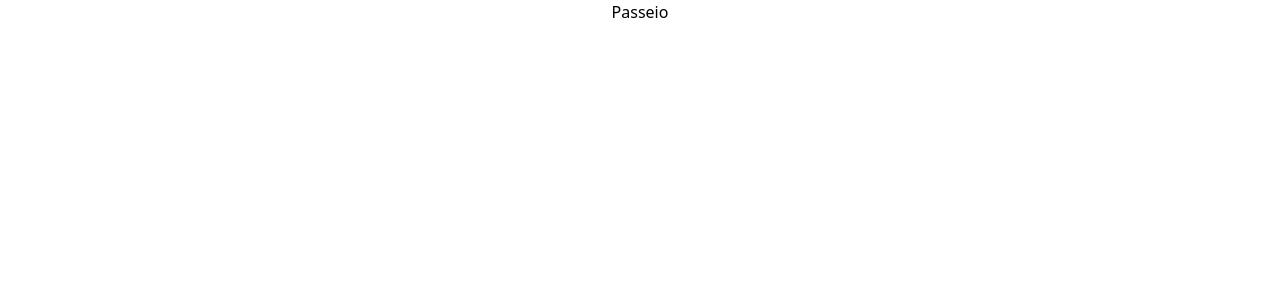
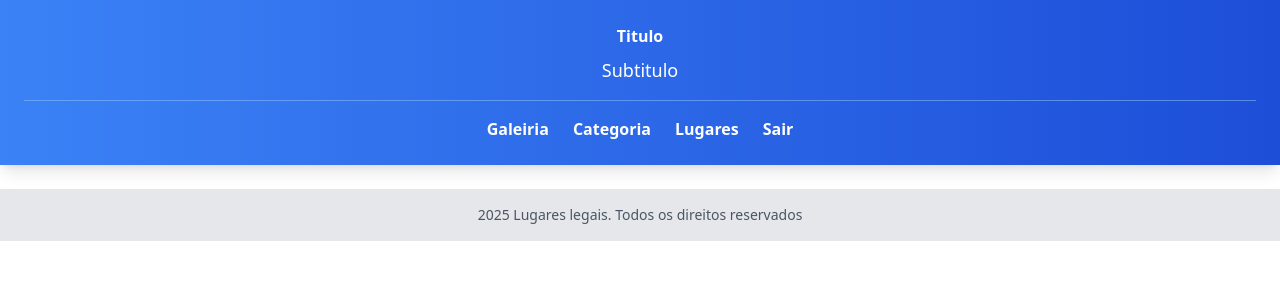
Before and after one commit to bocchini/passeio-app, an Angular app: page /paginas in a window 1280 px wide. Before the commit this address led to /. Shown: the top 300 px of the page. Built offline with nearby package versions, Linux system fonts and the light colour scheme.

Commit message:
inicio laytout principal

```diff
--- a/src/app/app-routing.module.ts
+++ b/src/app/app-routing.module.ts
@@ -1,7 +1,12 @@
 import { NgModule } from '@angular/core';
 import { RouterModule, Routes } from '@angular/router';
 
-const routes: Routes = [];
+const routes: Routes = [
+  {
+    path: 'paginas', loadChildren: () =>
+      import('./template/template.module').then(m => m.TemplateModule)
+  }
+];
 
 @NgModule({
   imports: [RouterModule.forRoot(routes)],
--- a/src/app/app.component.html
+++ b/src/app/app.component.html
@@ -1 +1 @@
-<h1 class="text-center test-blue-500">Passeio</h1>
+<router-outlet></router-outlet>
--- /dev/null
+++ b/src/app/categorias/categoria/categoria.component.html
@@ -0,0 +1 @@
+<p>categoria works!</p>
--- a/src/app/template/layout/layout.component.html
+++ b/src/app/template/layout/layout.component.html
@@ -1 +1,31 @@
-<p>layout works!</p>
+<header class="bg-gradient-to-r from-blue-500 to-blue-700 text-white p-6 shadow-lg">
+  <div class="text-center">
+    <h1 class="text-3x1 font-bold">Titulo</h1>
+    <p class="text-lg mt-2">Subtitulo</p>
+  </div>
+  <div class="mt-4">
+    <hr class="border-t border-blue-300 opacity-50">
+  </div>
+  <nav class="mt-4">
+    <ul class="flex justify-center space-x-6 text-white font-semibold">
+      <li>
+        <a href="" class="houver:text-yello-300">Galeiria</a>
+      </li>
+      <li>
+        <a href="categorias" class="houver:text-yello-300">Categoria</a>
+      </li>
+      <li>
+        <a href="" class="houver:text-yello-300">Lugares</a>
+      </li>
+      <li>
+        <a href="" class="houver:text-yello-300">Sair</a>
+      </li>
+    </ul>
+  </nav>
+</header>
+<router-outlet></router-outlet>
+<footer class="bg-gray-200 text-center p-4 mt-6">
+  <p class="text-gray-600 text-sm">
+    2025 Lugares legais. Todos os direitos reservados
+  </p>
+</footer>
--- a/src/app/template/template-routing.module.ts
+++ b/src/app/template/template-routing.module.ts
@@ -1,7 +1,20 @@
 import { NgModule } from '@angular/core';
 import { RouterModule, Routes } from '@angular/router';
+import { LayoutComponent } from './layout/layout.component';
 
-const routes: Routes = [];
+const routes: Routes = [
+  {
+    path: '', component: LayoutComponent,
+    children: [
+      {
+        path: 'categorias',
+        loadChildren: () =>
+          import('../categorias/categorias.module')
+          .then(m => m.CategoriasModule),
+      }
+    ]
+  },
+];
 
 @NgModule({
   imports: [RouterModule.forChild(routes)],
--- a/src/app/template/template.module.ts
+++ b/src/app/template/template.module.ts
@@ -3,6 +3,7 @@
 
 import { TemplateRoutingModule } from './template-routing.module';
 import { LayoutComponent } from './layout/layout.component';
+import { CategoriasModule } from '../categorias/categorias.module';
 
 
 @NgModule({
@@ -11,7 +12,8 @@
   ],
   imports: [
     CommonModule,
-    TemplateRoutingModule
+    TemplateRoutingModule,
+    CategoriasModule
   ]
 })
 export class TemplateModule { }
```
Also changed, not shown: src/app/categorias/categoria/categoria.component.ts (added, +11 -0 lines), src/app/categorias/categorias-routing.module.ts (added, +14 -0 lines), src/app/categorias/categorias.module.ts (added, +17 -0 lines), src/app/categorias/categoria/categoria.component.scss (added), 1 other file (tests, documents, lock files or other folders).
